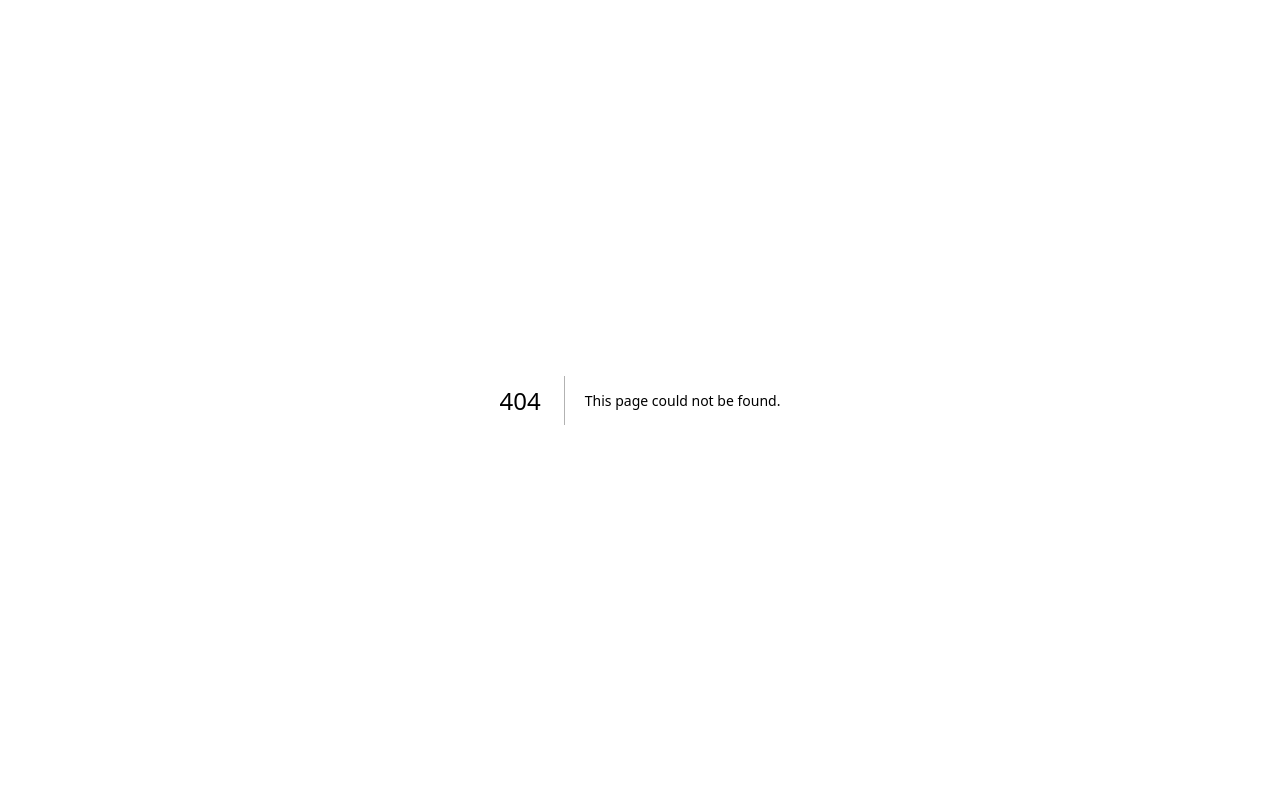
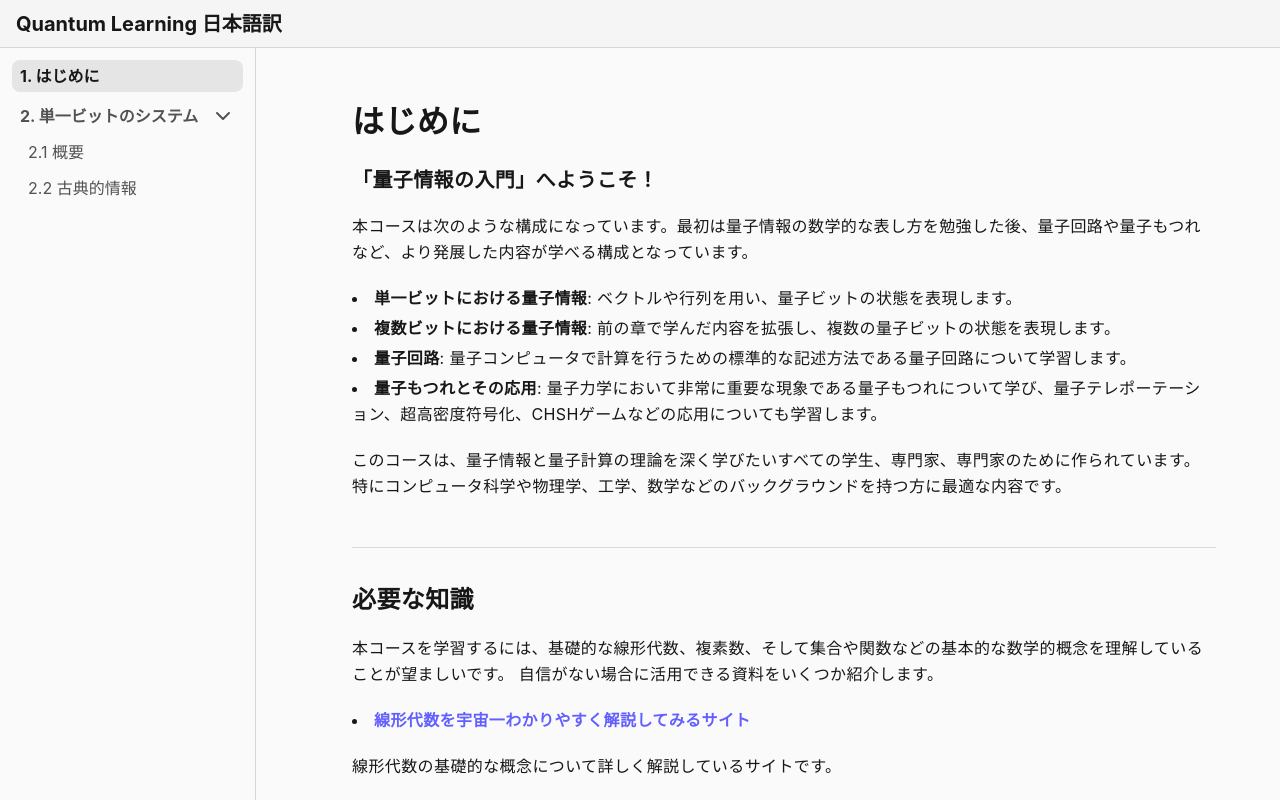
Before and after one commit to hatya-mouse/hatya.dev, a Next.js app: page /quantum-ja/basics-of-quantum-info in a window 1280 px wide. Before the commit this address had no page. Built offline with nearby package versions, Linux system fonts and the light colour scheme.

Commit message:
feat: add some more pagessssssss

```diff
--- a/scripts/build-quantum-menu.ts
+++ /dev/null
@@ -1,113 +0,0 @@
-import fs from "fs";
-import path from "path";
-
-export type GeneratedMenuItem =
-    | { type: "page"; title: string; href: string; order: number }
-    | {
-          type: "group";
-          categoryTitle: string;
-          order: number;
-          items: { title: string; href: string; order: number }[];
-      };
-
-export async function generateMenuFromMetadata(
-    courseSlug: string,
-): Promise<GeneratedMenuItem[]> {
-    const coursePath = path.join(
-        process.cwd(),
-        "src/app/quantum-ja",
-        courseSlug,
-    );
-    const baseUrl = `/quantum-ja/${courseSlug}`;
-
-    if (!fs.existsSync(coursePath)) return [];
-
-    const entries = fs.readdirSync(coursePath, { withFileTypes: true });
-
-    const pages: {
-        title: string;
-        category?: string;
-        order: number;
-        href: string;
-    }[] = [];
-
-    for (const entry of entries) {
-        let mdxPath = "";
-        let href = baseUrl;
-
-        if (entry.name === "page.mdx") {
-            mdxPath = path.join(coursePath, "page.mdx");
-        } else if (entry.isDirectory()) {
-            const potentialPage = path.join(coursePath, entry.name, "page.mdx");
-            if (fs.existsSync(potentialPage)) {
-                mdxPath = potentialPage;
-                href = `${baseUrl}/${entry.name}`;
-            }
-        }
-
-        if (mdxPath) {
-            try {
-                const module = await import(
-                    `../app/quantum-ja/${courseSlug}${href.replace(baseUrl, "")}/page.mdx`
-                );
-                const meta = module.metadata;
-
-                if (meta) {
-                    pages.push({
-                        title: meta.title || "無題のページ",
-                        category: meta.category,
-                        order: meta.order ?? 99,
-                        href,
-                    });
-                }
-            } catch (e) {
-                console.error(`Failed to parse metadata for ${mdxPath}`, e);
-            }
-        }
-    }
-
-    const menuMap = new Map<string, GeneratedMenuItem>();
-    const rootPages: GeneratedMenuItem[] = [];
-
-    for (const page of pages) {
-        if (!page.category) {
-            rootPages.push({
-                type: "page",
-                title: page.title,
-                href: page.href,
-                order: page.order,
-            });
-        } else {
-            if (!menuMap.has(page.category)) {
-                menuMap.set(page.category, {
-                    type: "group",
-                    categoryTitle: page.category,
-                    order: page.order,
-                    items: [],
-                });
-            }
-            const group = menuMap.get(page.category);
-            if (group && group.type === "group") {
-                group.items.push({
-                    title: page.title,
-                    href: page.href,
-                    order: page.order,
-                });
-                if (page.order < group.order) group.order = page.order;
-            }
-        }
-    }
-
-    const groups = Array.from(menuMap.values()).map((group) => {
-        if (group.type === "group") {
-            group.items.sort((a, b) => a.order - b.order);
-        }
-        return group;
-    });
-
-    const finalMenu = [...rootPages, ...groups].sort(
-        (a, b) => a.order - b.order,
-    );
-
-    return finalMenu;
-}
--- a/src/app/quantum-ja/basics-of-quantum-information/layout.tsx
+++ b/src/app/quantum-ja/basics-of-quantum-info/layout.tsx
@@ -5,7 +5,7 @@ const menuContents: MenuItem[] = [
     {
         type: "page",
         title: "はじめに",
-        href: "/quantum-ja/basics-of-quantum-information",
+        href: "/quantum-ja/basics-of-quantum-info",
     },
     {
         type: "group",
@@ -13,7 +13,11 @@ const menuContents: MenuItem[] = [
         items: [
             {
                 title: "概要",
-                href: "/quantum-ja/basics-of-quantum-information/single-system",
+                href: "/quantum-ja/basics-of-quantum-info/single-systems/intro",
+            },
+            {
+                title: "古典的情報",
+                href: "/quantum-ja/basics-of-quantum-info/single-systems/classical-info",
             },
         ],
     },
--- a/src/app/quantum-ja/basics-of-quantum-information/page.mdx
+++ b/src/app/quantum-ja/basics-of-quantum-info/page.mdx
@@ -33,6 +33,13 @@ import LinkCard from "@/components/quantum-ja/LinkCard";
 
 中高生向けの学習動画サイトですが、塾講師が動画でわかりやすく解説してくれますので学び直しにも適しています。
 
+## 試験
+
+「量子情報の基礎」のバッジを獲得するには、試験に合格する必要があります。
+テストに合格すると、Credlyによってバッジを獲得したことが通知されます。
+
+---
+
 <LinkCardGroup>
     <LinkCard
         type="previous"
@@ -41,8 +48,8 @@ import LinkCard from "@/components/quantum-ja/LinkCard";
     />
     <LinkCard
         type="next"
-        href="/quantum-ja/basics-of-quantum-information/single-systems/intro"
-        title="単一ビットのシステム"
+        href="/quantum-ja/basics-of-quantum-info/single-systems/intro"
+        title="概要"
         description="単一ビットのシステムにおける量子情報の表し方を学びます。"
     />
 </LinkCardGroup>
--- /dev/null
+++ b/src/app/quantum-ja/basics-of-quantum-info/single-systems/classical-info/page.mdx
@@ -0,0 +1,18 @@
+import QuantumCredit from "@/components/quantum-ja/QuantumCredit";
+import LinkCardGroup from "@/components/quantum-ja/LinkCardGroup";
+import LinkCard from "@/components/quantum-ja/LinkCard";
+
+# 古典的情報
+
+---
+
+<LinkCardGroup>
+    <LinkCard
+        type="previous"
+        href="/quantum-ja/basics-of-quantum-info/single-systems/intro"
+        title="概要"
+        description="単一ビットのシステムにおける量子情報の表し方を学びます。"
+    />
+</LinkCardGroup>
+
+<QuantumCredit />
--- /dev/null
+++ b/src/app/quantum-ja/basics-of-quantum-info/single-systems/intro/page.mdx
@@ -0,0 +1,30 @@
+import QuantumCredit from "@/components/quantum-ja/QuantumCredit";
+import LinkCardGroup from "@/components/quantum-ja/LinkCardGroup";
+import LinkCard from "@/components/quantum-ja/LinkCard";
+
+# 概要
+
+この章では量子情報の基礎を説明します。
+例えば、量子状態を複素数のベクトルで表現したり、量子状態を観測することによって古典的情報を取得したり、量子状態へ演算を行ったりすることを学んでいきます。
+
+この章では、単一ビットのシステムという比較的単純な状態に焦点を絞って説明していきます。
+この次の章では、この章で学んだことを踏まえてこれを複数ビットのシステムにも拡張していきます。
+
+---
+
+<LinkCardGroup>
+    <LinkCard
+        type="previous"
+        href="/quantum-ja/basics-of-quantum-info"
+        title="はじめに"
+        description="量子コンピュータにおけるデータの表し方や古典ビットとの相違点、量子ビットの状態について学びます。"
+    />
+    <LinkCard
+        type="next"
+        href="/quantum-ja/basics-of-quantum-info/single-systems/classical-info"
+        title="古典的情報"
+        description="量子情報の基礎を学ぶ前に、まず古典的情報の特徴を整理します。"
+    />
+</LinkCardGroup>
+
+<QuantumCredit />
--- a/src/app/quantum-ja/page.tsx
+++ b/src/app/quantum-ja/page.tsx
@@ -62,7 +62,7 @@ export default function QuantumLearningHome() {
             <LinkCardGroup>
                 <LinkCard
                     type="link"
-                    href="/quantum-ja/basics-of-quantum-information"
+                    href="/quantum-ja/basics-of-quantum-info"
                     subtitle="基礎からスタート"
                     title="量子情報の基礎"
                     description="量子コンピュータにおけるデータの表し方や古典ビットとの相違点、量子ビットの状態について学びます。"
```
Also changed, not shown: src/app/quantum-ja/basics-of-quantum-information/single-systems/intro.mdx (deleted).
